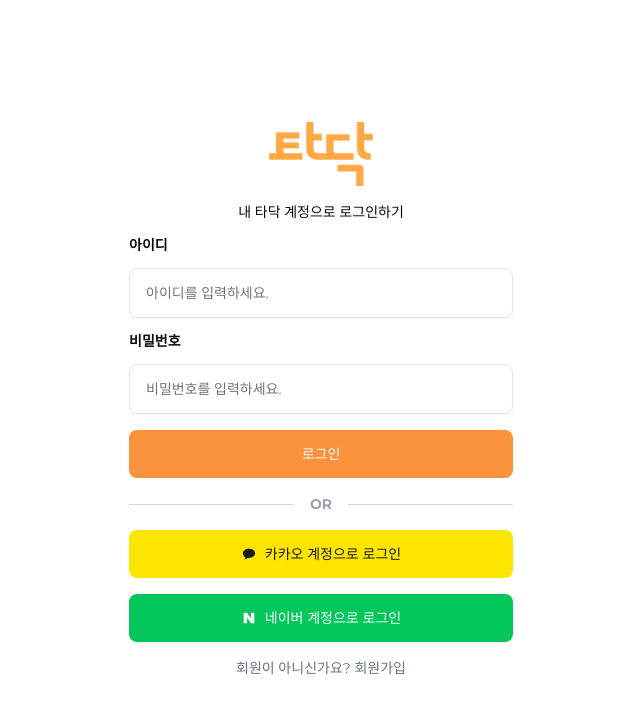
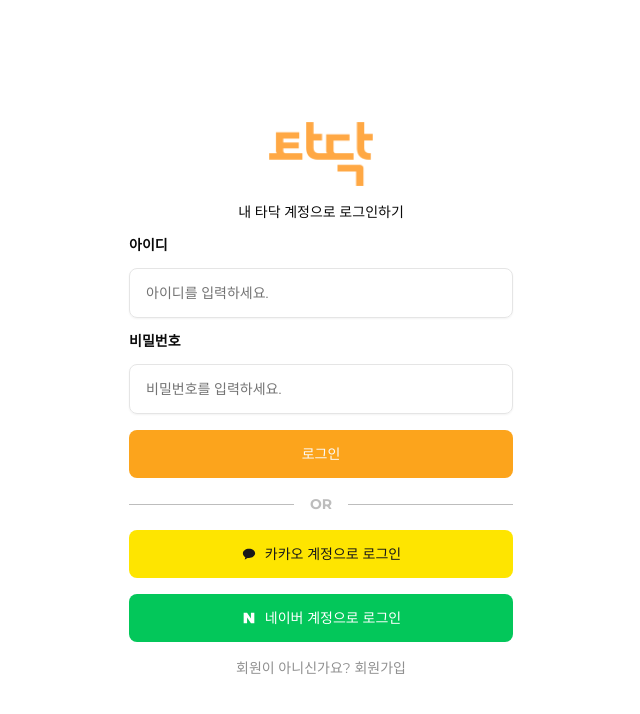
Before and after one commit to teamdadada/tadak, a React (Vite) app in the folder client/web/: page /account/login in a window 1280 px wide. Shown: the top 714 px of the page, without its empty margins (319-959 px from the left). Built offline with nearby package versions, Linux system fonts and the light colour scheme; a web font is replaced by a local one.

Commit message:
[FE] design: 색상 서비스 컬러로 변경

```diff
--- a/client/web/src/components/account/Divider.tsx
+++ b/client/web/src/components/account/Divider.tsx
@@ -5,9 +5,9 @@ type DividerProps = {
 const Divider = ({ text }: DividerProps) => {
   return (
     <div className={`flex items-center my-6`}>
-      <div className="flex-grow h-[1px] bg-gray-300"></div>
-      <span className="px-4 text-sm text-gray-400 font-bold">{text}</span>
-      <div className="flex-grow h-[1px] bg-gray-300"></div>
+      <div className="flex-grow h-[1px] bg-tadak-gray"></div>
+      <span className="px-4 text-sm text-tadak-gray font-bold">{text}</span>
+      <div className="flex-grow h-[1px] bg-tadak-gray"></div>
     </div>
   )
 }
--- a/client/web/src/pages/Account/LoginPage/LoginPage.tsx
+++ b/client/web/src/pages/Account/LoginPage/LoginPage.tsx
@@ -12,7 +12,7 @@ const LoginPage = () => {
         <KakaoLogin />
         <NaverLogin />
 
-        <div className="flex justify-center text-sm text-gray-500">
+        <div className="flex justify-center text-sm text-tadak-dark-gray">
           <p>
             회원이 아니신가요?{' '}
             <a href="/account/signup" className="hover:underline">
--- a/client/web/src/pages/Account/LoginPage/ServiceLogin.tsx
+++ b/client/web/src/pages/Account/LoginPage/ServiceLogin.tsx
@@ -26,7 +26,7 @@ const ServiceLogin = () => {
           placeholder="비밀번호를 입력하세요."
         />
       </div>
-      <Button className="w-full py-6 rounded-lg shadow-none bg-orange-400 hover:bg-orange-400">
+      <Button className="w-full py-6 rounded-lg shadow-none bg-tadak-primary hover:bg-tadak-primary">
         로그인
       </Button>
     </div>
--- a/client/web/src/pages/Account/SignupPage/SignupPage.tsx
+++ b/client/web/src/pages/Account/SignupPage/SignupPage.tsx
@@ -43,11 +43,11 @@ const SignupPage = () => {
           />
         </div>
 
-        <Button className="w-full py-6 rounded-lg bg-orange-400 hover:bg-orange-400 shadow-none">
+        <Button className="w-full py-6 rounded-lg bg-tadak-primary hover:bg-tadak-primary shadow-none">
           회원가입
         </Button>
 
-        <div className="flex justify-center text-sm text-gray-500">
+        <div className="flex justify-center text-sm text-tadak-dark-gray">
           <p>
             이미 계정이 있다면?{' '}
             <a href="/account/login" className="hover:underline">
```
